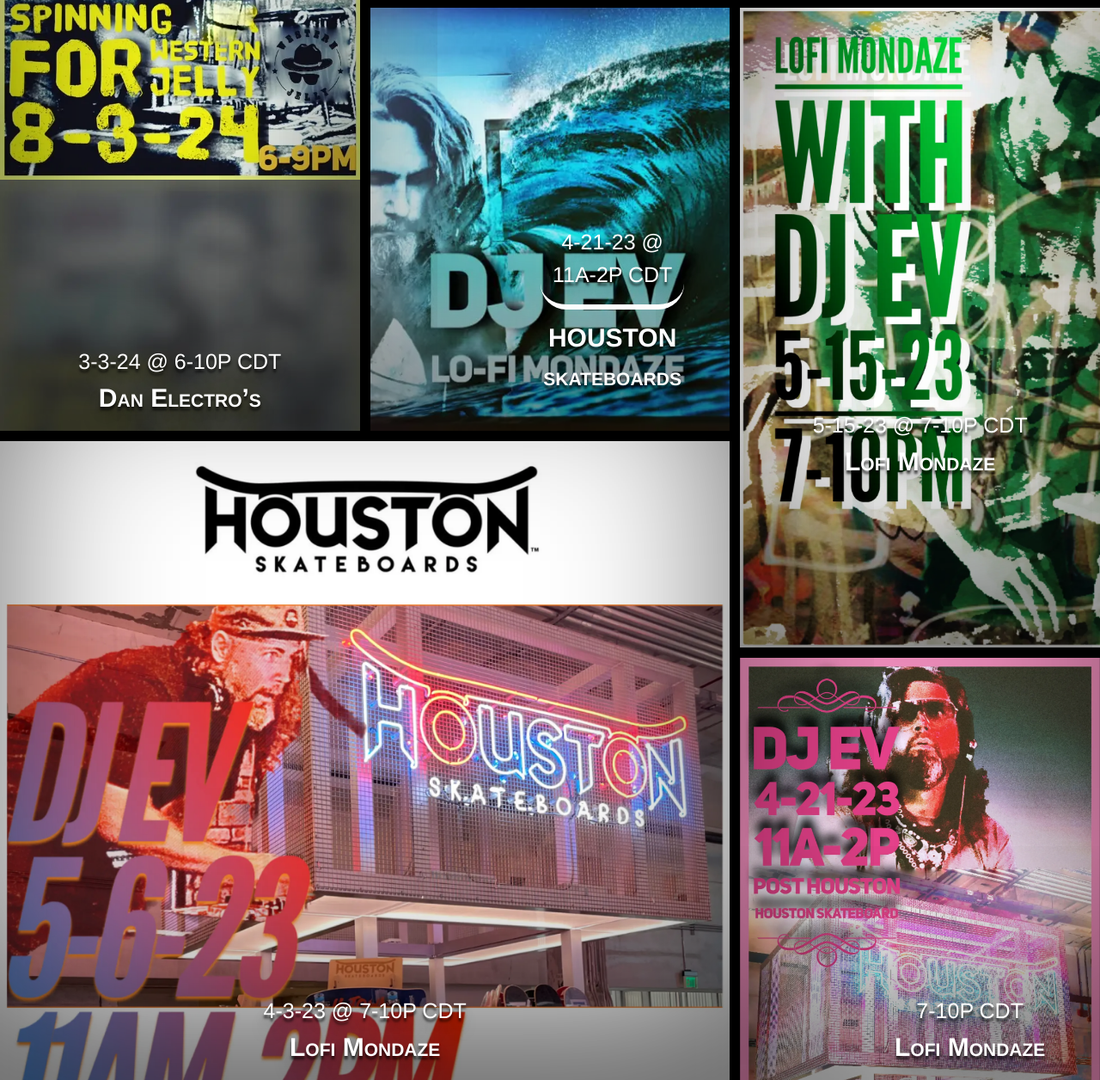
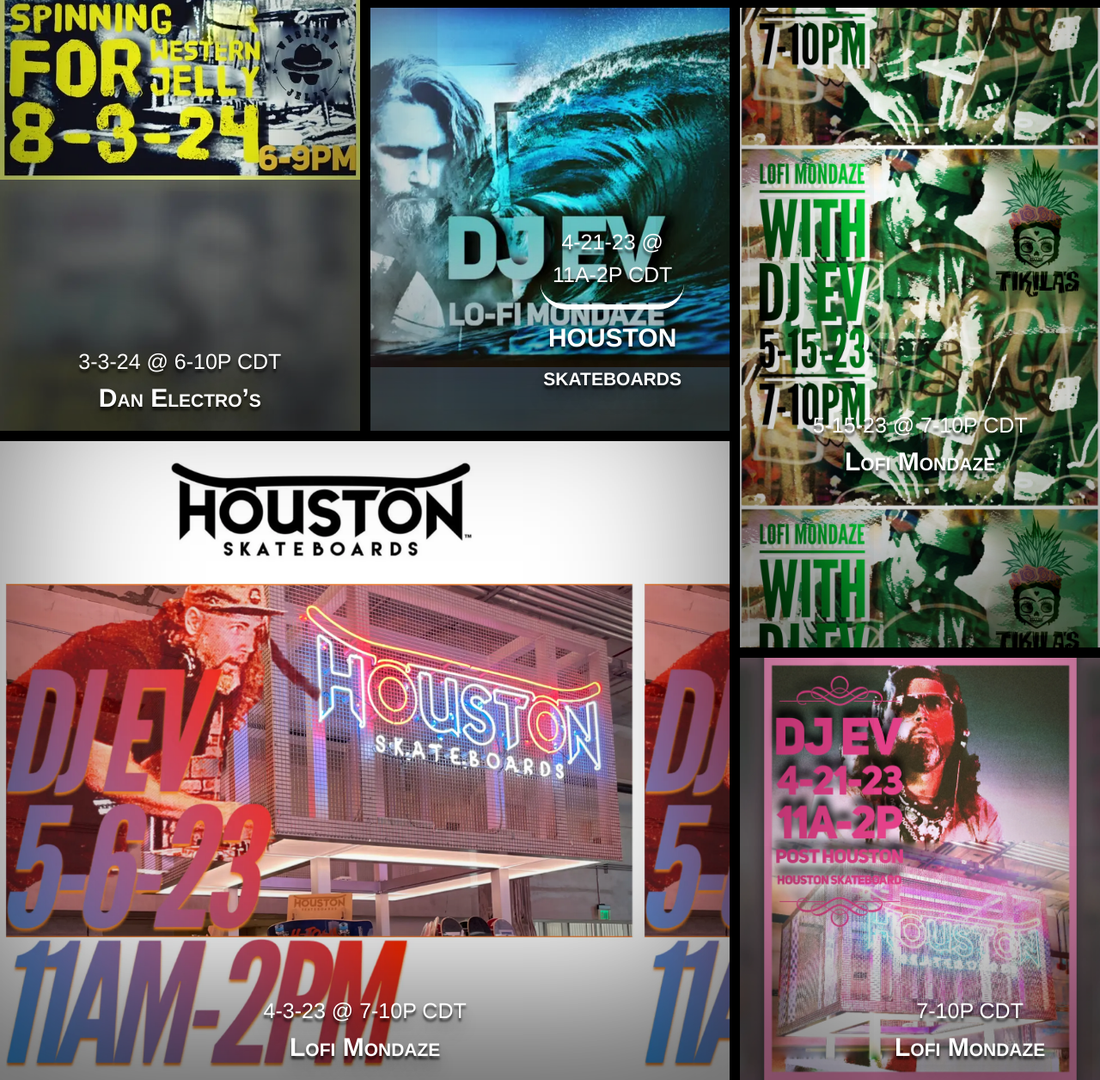
Before and after one commit to elijahducote/DJev, a React app: page / in a window 1280 px wide. Shown: the part 3081-4337 px from the top of the page at 86% size. Built offline with nearby package versions, Linux system fonts and the light colour scheme.

Commit message:
Update dj-ev-music.css

```diff
--- a/src/views/dj-ev-music.css
+++ b/src/views/dj-ev-music.css
@@ -535,10 +535,10 @@
   align-items: flex-start;
   flex-direction: column;
   background-size: contain;
-  background-image: url('/external/01.webp'), url('/blur/01.webp'), linear-gradient(189deg, rgb(70.588% 70.588% 70.588%) 0%, rgb(70.558% 70.558% 70.558%) 6.25%, rgb(70.345% 70.345% 70.345%) 12.5%, rgb(69.766% 69.766% 69.766%) 18.75%, rgb(68.643% 68.643% 68.643%) 25%, rgb(66.798% 66.798% 66.798%) 31.25%, rgb(64.063% 64.063% 64.063%) 37.5%, rgb(60.283% 60.283% 60.283%) 43.75%, rgb(55.319% 55.319% 55.319%) 50%, rgb(50.434% 50.434% 50.434%) 56.25%, rgb(46.819% 46.819% 46.819%) 62.5%, rgb(44.259% 44.259% 44.259%) 68.75%, rgb(42.557% 42.557% 42.557%) 75%, rgb(41.531% 41.53% 41.53%) 81.25%, rgb(41.005% 41.005% 41.005%) 87.5%, rgb(40.812% 40.812% 40.812%) 93.75%, rgb(40.784% 40.784% 40.784%) 100%);
+  background-image: url('/external/01.webp'), url('/external/blur/01.webp'), linear-gradient(189deg, rgb(70.588% 70.588% 70.588%) 0%, rgb(70.558% 70.558% 70.558%) 6.25%, rgb(70.345% 70.345% 70.345%) 12.5%, rgb(69.766% 69.766% 69.766%) 18.75%, rgb(68.643% 68.643% 68.643%) 25%, rgb(66.798% 66.798% 66.798%) 31.25%, rgb(64.063% 64.063% 64.063%) 37.5%, rgb(60.283% 60.283% 60.283%) 43.75%, rgb(55.319% 55.319% 55.319%) 50%, rgb(50.434% 50.434% 50.434%) 56.25%, rgb(46.819% 46.819% 46.819%) 62.5%, rgb(44.259% 44.259% 44.259%) 68.75%, rgb(42.557% 42.557% 42.557%) 75%, rgb(41.531% 41.53% 41.53%) 81.25%, rgb(41.005% 41.005% 41.005%) 87.5%, rgb(40.812% 40.812% 40.812%) 93.75%, rgb(40.784% 40.784% 40.784%) 100%);
   background-origin: border-box;
   background-position: top center;
-  background-repeat: no-repeat, repeat;
+  background-repeat: no-repeat, repeat, no-repeat;
 }
 
 .d-ev-music-container08:hover {
@@ -591,10 +591,11 @@
   transition: 0.3s;
   align-items: flex-start;
   flex-direction: column;
-  background-size: cover;
-  background-image: url('/external/02.webp'), linear-gradient(189deg, rgb(70.588% 70.588% 70.588%) 0%, rgb(70.558% 70.558% 70.558%) 6.25%, rgb(70.345% 70.345% 70.345%) 12.5%, rgb(69.766% 69.766% 69.766%) 18.75%, rgb(68.643% 68.643% 68.643%) 25%, rgb(66.798% 66.798% 66.798%) 31.25%, rgb(64.063% 64.063% 64.063%) 37.5%, rgb(60.283% 60.283% 60.283%) 43.75%, rgb(55.319% 55.319% 55.319%) 50%, rgb(50.434% 50.434% 50.434%) 56.25%, rgb(46.819% 46.819% 46.819%) 62.5%, rgb(44.259% 44.259% 44.259%) 68.75%, rgb(42.557% 42.557% 42.557%) 75%, rgb(41.531% 41.53% 41.53%) 81.25%, rgb(41.005% 41.005% 41.005%) 87.5%, rgb(40.812% 40.812% 40.812%) 93.75%, rgb(40.784% 40.784% 40.784%) 100%);
+  background-size: contain;
+  background-image: url('/external/02.webp'), url('/external/blur/02.webp'), linear-gradient(189deg, rgb(70.588% 70.588% 70.588%) 0%, rgb(70.558% 70.558% 70.558%) 6.25%, rgb(70.345% 70.345% 70.345%) 12.5%, rgb(69.766% 69.766% 69.766%) 18.75%, rgb(68.643% 68.643% 68.643%) 25%, rgb(66.798% 66.798% 66.798%) 31.25%, rgb(64.063% 64.063% 64.063%) 37.5%, rgb(60.283% 60.283% 60.283%) 43.75%, rgb(55.319% 55.319% 55.319%) 50%, rgb(50.434% 50.434% 50.434%) 56.25%, rgb(46.819% 46.819% 46.819%) 62.5%, rgb(44.259% 44.259% 44.259%) 68.75%, rgb(42.557% 42.557% 42.557%) 75%, rgb(41.531% 41.53% 41.53%) 81.25%, rgb(41.005% 41.005% 41.005%) 87.5%, rgb(40.812% 40.812% 40.812%) 93.75%, rgb(40.784% 40.784% 40.784%) 100%);
   background-origin: border-box;
   background-position: center top;
+  background-repeat: no-repeat, repeat, no-repeat;
 }
 
 .d-ev-music-container10:hover {
@@ -648,9 +649,11 @@
   transition: 0.3s;
   align-items: flex-start;
   flex-direction: column;
-  background-size: cover;
-  background-image: url('/external/03.webp');
+  background-size: contain;
+  background-image: url('/external/03.webp'), url('/external/blur/03.webp');
   background-origin: border-box;
+  background-position: center center;
+  baclground-repeat: no-repeat, repeat;
 }
 
 .d-ev-music-container12:hover {
@@ -695,10 +698,10 @@
   transition: 0.3s;
   align-items: flex-start;
   flex-direction: column;
-  background-size: cover;
-  background-image: url('/external/04.webp');
+  background-size: contain;
+  background-image: url('/external/04.webp'), url('/external/blur/04.webp');
   background-origin: border-box;
-  background-position: top left;
+  background-position: center left;
 }
 
 .d-ev-music-container14:hover {
@@ -741,10 +744,11 @@
   transition: 0.3s;
   align-items: flex-start;
   flex-direction: column;
-  background-size: cover;
-  background-image: url('/external/05.webp');
+  background-size: contain;
+  background-image: url('/external/05.webp'), url('/external/blur/05.webp');
   background-origin: border-box;
   background-position: top center;
+  background-repeat: no-repeat, repeat;
 }
 
 .d-ev-music-container16:hover {
```
